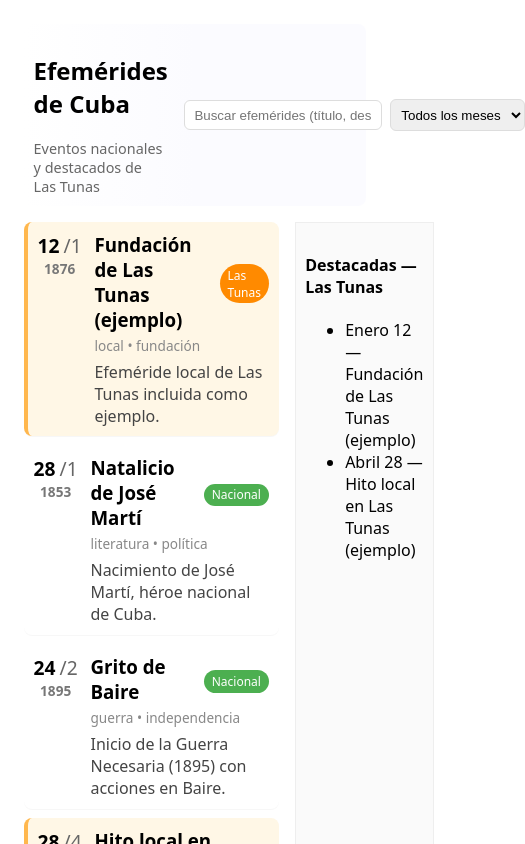
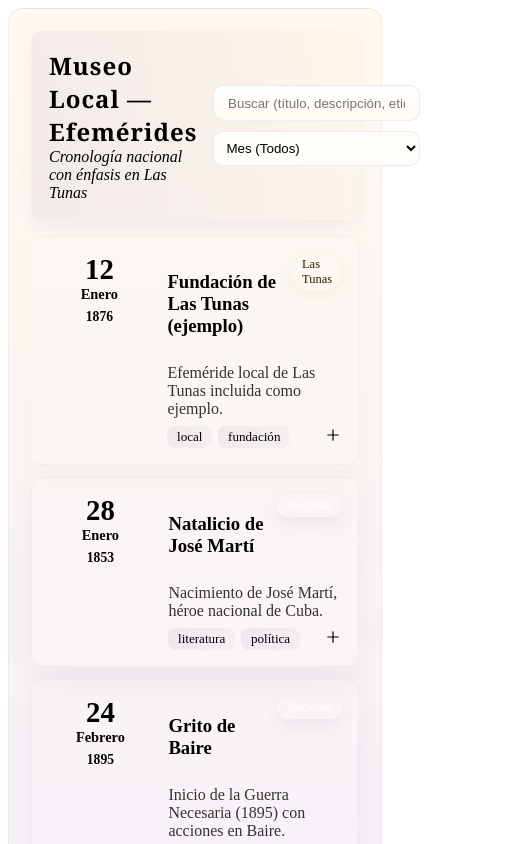
Before and after one commit to Hectiko17/museum, a Nuxt app: page / in a window 390 px wide. Shown: the top 844 px of the page, 525 px wide, since content can reach past the window. Built offline with nearby package versions, Linux system fonts and the light colour scheme.

Commit message:
Refactor Efemerides component layout and styling; enhance search functionality and improve responsiveness

```diff
--- a/components/Efemerides.vue
+++ b/components/Efemerides.vue
@@ -1,68 +1,79 @@
 <template>
-  <section class="efemerides">
-    <div class="header">
-      <div class="title">
-        <h2>Efemérides de Cuba</h2>
-        <p class="subtitle">Eventos nacionales y destacados de Las Tunas</p>
+  <section class="efemerides museum">
+    <header class="hero">
+      <div class="hero-left">
+        <h1 class="museum-title">Museo Local — Efemérides</h1>
+        <p class="hero-sub">Cronología nacional con énfasis en Las Tunas</p>
       </div>
-      <div class="controls">
+      <div class="hero-controls">
         <input
           v-model="q"
-          placeholder="Buscar efemérides (título, descripción, etiqueta)"
+          class="search"
+          placeholder="Buscar (título, descripción, etiqueta)"
         />
-        <select v-model.number="selectedMonth">
-          <option :value="0">Todos los meses</option>
+        <select v-model.number="selectedMonth" class="month-select">
+          <option :value="0">Mes (Todos)</option>
           <option v-for="m in months" :key="m.value" :value="m.value">
             {{ m.name }}
           </option>
         </select>
       </div>
-    </div>
+    </header>
 
-    <div class="grid">
-      <div class="list">
-        <div v-if="filtered.length === 0" class="none">
-          No se encontraron efemérides.
-        </div>
+    <main class="content">
+      <transition-group name="list" tag="div" class="cards">
         <article
           v-for="e in filtered"
           :key="e.title + e.month + e.day"
           class="card"
           :class="{ local: isLocal(e) }"
         >
-          <div class="card-left">
-            <div class="date">
-              {{ e.day }}<span>/{{ e.month }}</span>
-            </div>
+          <div class="card-date">
+            <div class="day">{{ e.day }}</div>
+            <div class="month">{{ monthName(e.month) }}</div>
             <div class="year">{{ e.year || "" }}</div>
           </div>
-          <div class="card-body">
-            <div class="card-top">
+          <div class="card-main">
+            <div class="card-header">
               <h3>{{ e.title }}</h3>
-              <div class="badges">
-                <span v-if="isLocal(e)" class="badge local">Las Tunas</span>
-                <span v-else class="badge national">Nacional</span>
+              <div class="chip" :class="isLocal(e) ? 'chip-local' : 'chip-nat'">
+                {{ isLocal(e) ? "Las Tunas" : "Nacional" }}
               </div>
             </div>
-            <div class="meta">
-              <span class="tags">{{ (e.tags || []).join(" • ") }}</span>
+            <p class="desc">{{ e.description }}</p>
+            <div class="meta-row">
+              <div class="tags">
+                <span v-for="t in e.tags || []" :key="t" class="tag">{{
+                  t
+                }}</span>
               </div>
-            <p class="desc">{{ e.description }}</p>
+              <div class="more" aria-hidden>
+                <svg width="18" height="18" viewBox="0 0 24 24" fill="none">
+                  <path
+                    d="M12 5v14M5 12h14"
+                    stroke="currentColor"
+                    stroke-width="1.6"
+                    stroke-linecap="round"
+                    stroke-linejoin="round"
+                  />
+                </svg>
+              </div>
+            </div>
           </div>
         </article>
-      </div>
+      </transition-group>
+
       <aside class="sidebar">
+        <div class="side-card">
           <h4>Destacadas — Las Tunas</h4>
-        <ul>
+          <ol>
             <li v-for="e in localHighlights" :key="e.title + e.day">
               {{ monthName(e.month) }} {{ e.day }} — {{ e.title }}
             </li>
-          <li v-if="localHighlights.length === 0">
-            No hay efemérides locales en los datos.
-          </li>
-        </ul>
+          </ol>
+        </div>
       </aside>
-    </div>
+    </main>
   </section>
 </template>
 
@@ -103,153 +114,225 @@ const localHighlights = computed(() =>
     .sort((a, b) => a.month - b.month || a.day - b.day)
 );
 
-// Only show Nacional or Las Tunas
 const filtered = computed(() => {
+  const qv = q.value.trim().toLowerCase();
   return efemerides
     .filter((e) => {
+      // only national or local
       if (!(e.province === "Nacional" || isLocal(e))) return false;
       if (selectedMonth.value && e.month !== selectedMonth.value) return false;
+      if (!qv) return true;
       const text = (
-        e.title +
+        (e.title || "") +
         " " +
         (e.description || "") +
         " " +
         (e.tags || []).join(" ")
       ).toLowerCase();
-      if (q.value && !text.includes(q.value.toLowerCase())) return false;
-      return true;
+      return text.includes(qv);
     })
     .sort((a, b) => a.month - b.month || a.day - b.day);
 });
 
 onMounted(() => {
-  console.log("Efemerides component mounted, events:", efemerides.length);
+  console.log("Efemerides mounted — total entries:", efemerides.length);
 });
 </script>
 
 <style scoped>
-.efemerides {
-  padding: 1rem;
-  font-family: system-ui, Arial, sans-serif;
+:root {
+  --bg: #f7f1ee; /* warm parchment */
+  --card: #fffdf9;
+  --accent: #3a1f78; /* royal purple */
+  --accent-2: #184e8b; /* royal blue accent */
+  --gold: #d4b24a; /* richer gold */
+  --muted: #594f4a;
+  --maroon: #6b2330;
 }
-.header {
+.museum {
+  background: linear-gradient(180deg, #fff9f0 0%, #f2eefc 100%);
+  padding: 1.4rem;
+  border-radius: 14px;
+  border: 1px solid rgba(58, 22, 83, 0.06);
+}
+.hero {
   display: flex;
   justify-content: space-between;
   align-items: center;
   gap: 1rem;
-  background: linear-gradient(90deg, #fff 0%, #fbfbff 50%);
-  padding: 0.6rem;
-  border-radius: 8px;
+  padding: 1.1rem;
+  background: linear-gradient(
+    90deg,
+    rgba(58, 31, 120, 0.06),
+    rgba(212, 178, 74, 0.04)
+  );
+  border-radius: 12px;
+  box-shadow: 0 6px 18px rgba(58, 22, 83, 0.06);
 }
-.title {
+.museum-title {
+  margin: 0;
+  color: var(--accent);
+  font-weight: 800;
+  letter-spacing: 1px;
+  font-family: "Georgia", serif;
+}
+.hero-sub {
+  margin: 0;
+  color: var(--maroon);
+  font-style: italic;
+}
+.hero-controls {
   display: flex;
-  flex-direction: column;
-}
-.subtitle {
-  margin: 0;
-  font-size: 0.9rem;
-  color: #666;
-}
-.controls {
-  display: flex;
-  gap: 0.5rem;
+  gap: 0.6rem;
   align-items: center;
 }
-.controls input {
-  padding: 0.4rem 0.6rem;
-  border: 1px solid #ddd;
-  border-radius: 6px;
+.search {
+  padding: 0.6rem 0.85rem;
+  border-radius: 10px;
+  border: 1px solid rgba(58, 31, 120, 0.08);
+  min-width: 260px;
+  background: linear-gradient(180deg, #fff, #fffaf3);
 }
-.controls select {
-  padding: 0.4rem;
-  border: 1px solid #ddd;
-  border-radius: 6px;
+.month-select {
+  padding: 0.5rem;
+  border-radius: 10px;
+  border: 1px solid rgba(58, 31, 120, 0.08);
+  background: #fffdf9;
 }
-.grid {
-  display: flex;
+
+.content {
+  display: grid;
+  grid-template-columns: 1fr 300px;
   gap: 1rem;
   margin-top: 1rem;
 }
-.list {
-  flex: 3;
-}
-.sidebar {
-  flex: 1;
-  background: #fafafa;
-  padding: 0.6rem;
-  border: 1px solid #eee;
+.cards {
+  display: flex;
+  flex-direction: column;
+  gap: 0.75rem;
 }
 .card {
   display: flex;
-  gap: 0.8rem;
-  padding: 0.6rem;
-  border-radius: 8px;
-  margin-bottom: 0.6rem;
-  background: #fff;
-  box-shadow: 0 1px 0 rgba(0, 0, 0, 0.03);
-  transition: transform 0.12s ease, box-shadow 0.12s ease;
+  gap: 1rem;
+  background: linear-gradient(180deg, var(--card), #fffaf6);
+  padding: 1rem;
+  border-radius: 12px;
+  box-shadow: 0 10px 36px rgba(58, 22, 83, 0.06);
+  align-items: flex-start;
+  border: 1px solid rgba(58, 22, 83, 0.04);
+  transition: transform 0.16s cubic-bezier(0.2, 0.9, 0.3, 1),
+    box-shadow 0.16s ease;
 }
 .card:hover {
-  transform: translateY(-4px);
-  box-shadow: 0 8px 24px rgba(20, 20, 20, 0.06);
+  transform: translateY(-8px);
+  box-shadow: 0 26px 60px rgba(58, 22, 83, 0.12);
 }
 .card.local {
-  border-left: 4px solid #ffb74d;
-  background: #fff7e6;
+  border-left: 6px solid var(--gold);
+  box-shadow: 0 12px 30px rgba(212, 178, 74, 0.06);
 }
-.card-top {
+.card-date {
+  width: 104px;
+  text-align: center;
+  color: var(--accent-2);
+  font-weight: 700;
+}
+.card-date .day {
+  font-size: 1.8rem;
+  font-weight: 800;
+}
+.card-date .month {
+  font-size: 0.9rem;
+  color: var(--muted);
+}
+.card-date .year {
+  font-size: 0.85rem;
+  color: var(--muted);
+  margin-top: 6px;
+}
+.card-main {
+  flex: 1;
+}
+.card-header {
+  display: flex;
+  justify-content: space-between;
+  align-items: start;
+  gap: 0.6rem;
+}
+.chip {
+  padding: 0.25rem 0.6rem;
+  border-radius: 999px;
+  font-size: 0.78rem;
+  color: #fff;
+}
+.chip-local {
+  background: linear-gradient(90deg, var(--gold), #e6c86a);
+  color: #2b1f00;
+  box-shadow: 0 4px 12px rgba(212, 178, 74, 0.12);
+}
+.chip-nat {
+  background: linear-gradient(90deg, var(--accent-2), var(--accent));
+  box-shadow: 0 6px 18px rgba(27, 59, 95, 0.08);
+}
+.desc {
+  color: #333;
+  margin: 0.5rem 0;
+}
+.meta-row {
   display: flex;
   justify-content: space-between;
   align-items: center;
-  gap: 0.5rem;
+  gap: 0.6rem;
 }
-.badges {
+.tags {
   display: flex;
   gap: 0.4rem;
+  flex-wrap: wrap;
 }
-.badge {
-  padding: 0.18rem 0.5rem;
-  border-radius: 999px;
-  font-size: 0.75rem;
-  color: #fff;
+.tag {
+  background: linear-gradient(
+    90deg,
+    rgba(58, 31, 120, 0.06),
+    rgba(26, 70, 120, 0.03)
+  );
+  color: var(--accent-2);
+  padding: 0.2rem 0.6rem;
+  border-radius: 8px;
+  font-size: 0.82rem;
 }
-.badge.local {
-  background: #ff8a00;
+
+.sidebar {
+  display: flex;
+  flex-direction: column;
+  gap: 0.8rem;
 }
-.badge.national {
-  background: #4caf50;
+.side-card {
+  background: var(--card);
+  padding: 0.8rem;
+  border-radius: 8px;
+  box-shadow: 0 6px 16px rgba(27, 59, 95, 0.03);
 }
-.card-left {
-  width: 64px;
-  text-align: center;
-  font-weight: 700;
+
+.list-enter-from,
+.list-leave-to {
+  opacity: 0;
+  transform: translateY(8px);
 }
-.date {
-  font-size: 1.2rem;
+.list-enter-active,
+.list-leave-active {
+  transition: all 0.26s cubic-bezier(0.2, 0.9, 0.3, 1);
 }
-.date span {
-  font-weight: 400;
-  color: #666;
-  margin-left: 4px;
+
+@media (max-width: 900px) {
+  .content {
+    grid-template-columns: 1fr;
   }
-.year {
-  font-size: 0.85rem;
-  color: #777;
+  .hero-controls {
+    flex-direction: column;
+    align-items: stretch;
   }
-.card-body h3 {
-  margin: 0 0 4px 0;
+  .search {
+    min-width: unset;
   }
-.meta {
-  color: #888;
-  font-size: 0.85rem;
-  margin-bottom: 6px;
-}
-.desc {
-  margin: 0;
-  color: #444;
-}
-.none {
-  color: #666;
-  font-style: italic;
 }
 </style>
```
Lines whose indentation alone changed are shown as unchanged.
